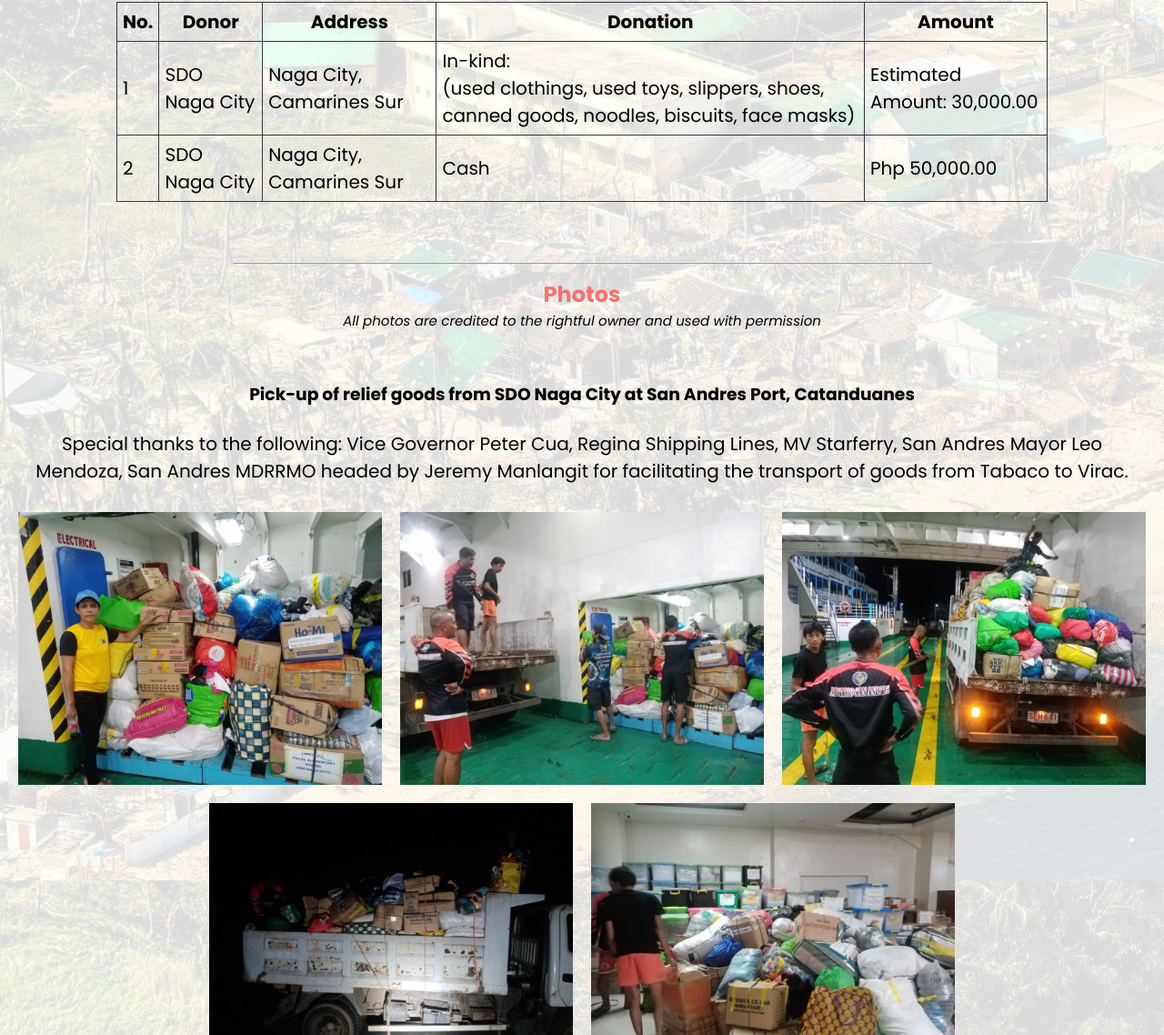
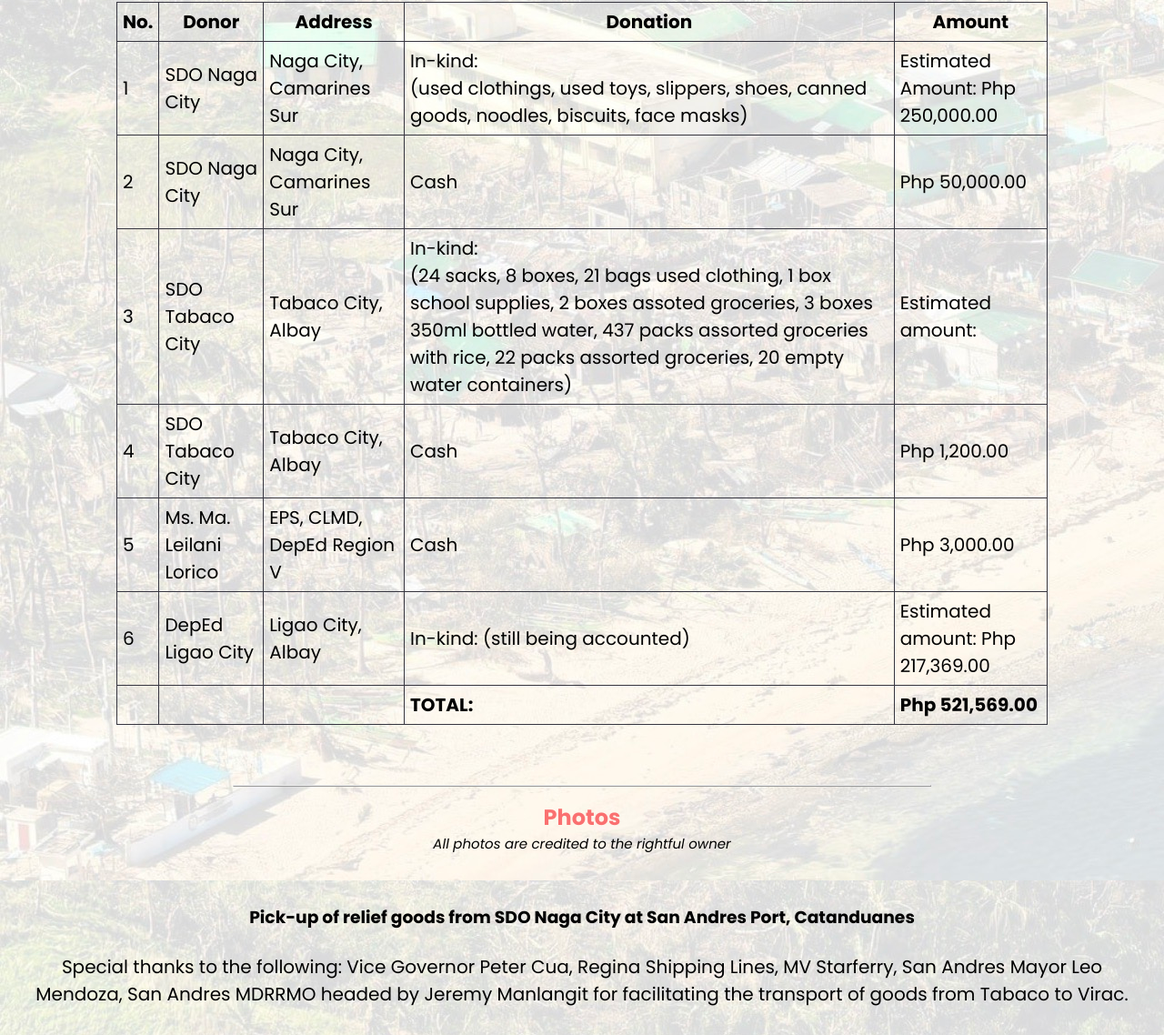
Before and after one commit to depedctd/stypepitoph, a plain HTML site: page index.html in a window 1280 px wide. Shown: the part 1832-2970 px from the top of the page at 91% size. Drawn offline with Linux system fonts and the light colour scheme; a web font is replaced by a local one.

Commit message:
Add files via upload

```diff
--- a/index.html
+++ b/index.html
@@ -135,7 +135,7 @@
             <td>SDO Naga City</td>
             <td>Naga City, Camarines Sur</td>
             <td>In-kind: <br>(used clothings, used toys, slippers, shoes, canned goods, noodles, biscuits, face masks)</td>
-            <td>Estimated Amount: 30,000.00</td>
+            <td>Estimated Amount: Php 250,000.00</td>
         </tr>
         <tr>
             <td>2</td>
@@ -144,6 +144,43 @@
             <td>Cash</td>
             <td>Php 50,000.00</td>
         </tr>
+        <tr>
+            <td>3</td>
+            <td>SDO Tabaco City</td>
+            <td>Tabaco City, Albay</td>
+            <td>In-kind: <br> (24 sacks, 8 boxes, 21 bags used clothing, 1 box school supplies, 2 boxes assoted groceries,
+                3 boxes 350ml bottled water, 437 packs assorted groceries with rice, 22 packs assorted groceries,
+                20 empty water containers)</td>
+            <td>Estimated amount: </td>
+        </tr>
+        <tr>
+            <td>4</td>
+            <td>SDO Tabaco City</td>
+            <td>Tabaco City, Albay</td>
+            <td>Cash</td>
+            <td>Php 1,200.00</td>
+        </tr>
+        <tr>
+            <td>5</td>
+            <td>Ms. Ma. Leilani Lorico</td>
+            <td>EPS, CLMD, DepEd Region V</td>
+            <td>Cash</td>
+            <td>Php 3,000.00</td>
+        </tr>
+        <tr>
+            <td>6</td>
+            <td>DepEd Ligao City</td>
+            <td>Ligao City, Albay</td>
+            <td>In-kind: (still being accounted) </td>
+            <td>Estimated amount: Php 217,369.00</td>
+        </tr>
+        <tr>
+            <td></td>
+            <td></td>
+            <td></td>
+            <td><b>TOTAL:</b></td>
+            <td><b>Php 521,569.00</b></td>
+        </tr>
     </table>
 <br>
 <br>
@@ -151,7 +188,7 @@
 <hr>
 
 <h2 class="section1" id="photos">Photos</h2>
-<p class="body4"><em>All photos are credited to the rightful owner and used with permission</em></p>
+<p class="body4"><em>All photos are credited to the rightful owner</em></p>
 <br>
 <h3>Pick-up of relief goods from SDO Naga City at San Andres Port, Catanduanes</h3>
 <br>
```
